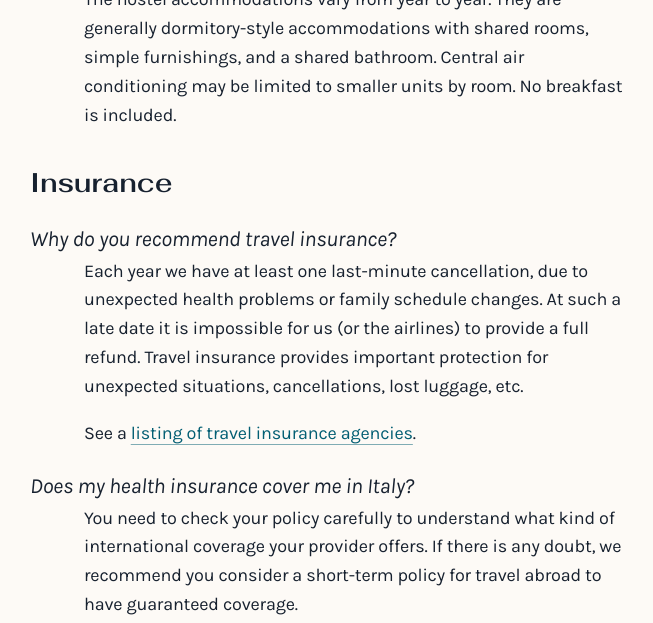
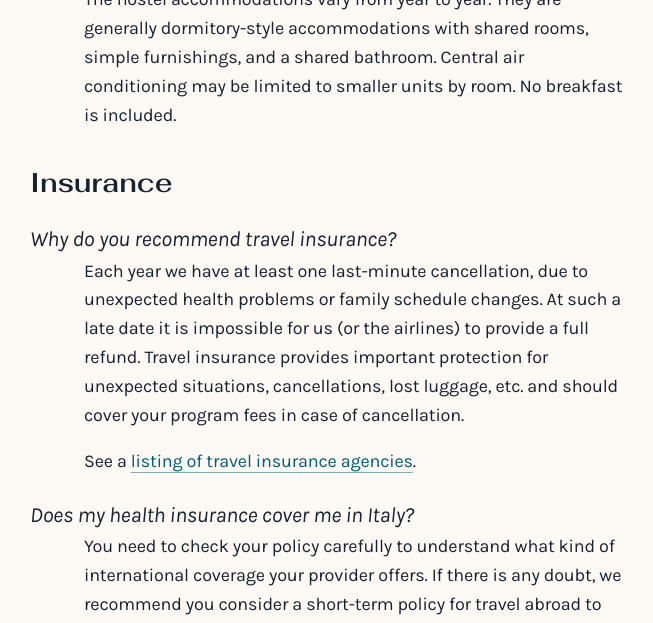
Before and after one commit to Amalfi-Festival/amalfi-festival-org, a Jekyll site: the page built from faq.md, in a window 1280 px wide and 900 px high, scrolled down 5231 px, cut to the strip 0-623 px from the top of the window. Shown: the whole strip, without its empty margins (97-750 px from the left). Built offline with Jekyll 4.4.1, drawn with Linux system fonts in a browser that asks for light colours.

Commit message:
Update faq.md
Revised sentence on travel insurance

```diff
--- a/faq.md
+++ b/faq.md
@@ -103,7 +103,7 @@ What are the hostel accommodations like?
 ## Insurance
 
 Why do you recommend travel insurance?
-: Each year we have at least one last-minute cancellation, due to unexpected health problems or family schedule changes. At such a late date it is impossible for us (or the airlines) to provide a full refund. Travel insurance provides important protection for unexpected situations, cancellations, lost luggage, etc.
+: Each year we have at least one last-minute cancellation, due to unexpected health problems or family schedule changes. At such a late date it is impossible for us (or the airlines) to provide a full refund. Travel insurance provides important protection for unexpected situations, cancellations, lost luggage, etc. and should cover your program fees in case of cancellation.
 
     See a [listing of travel insurance agencies]({{ site.baseurl }}{% link getting-here.md %}#travel-insurance).
 
```
